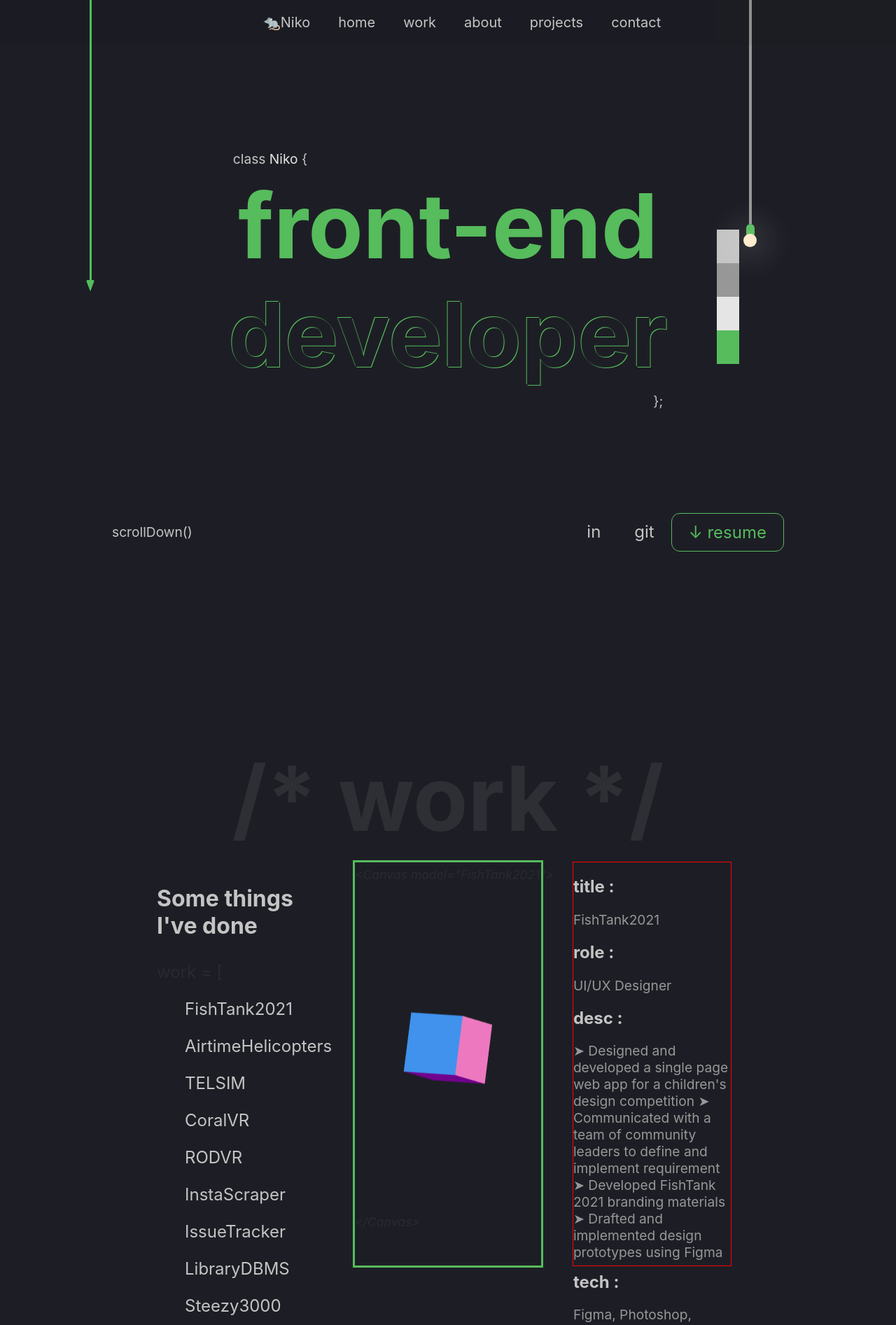
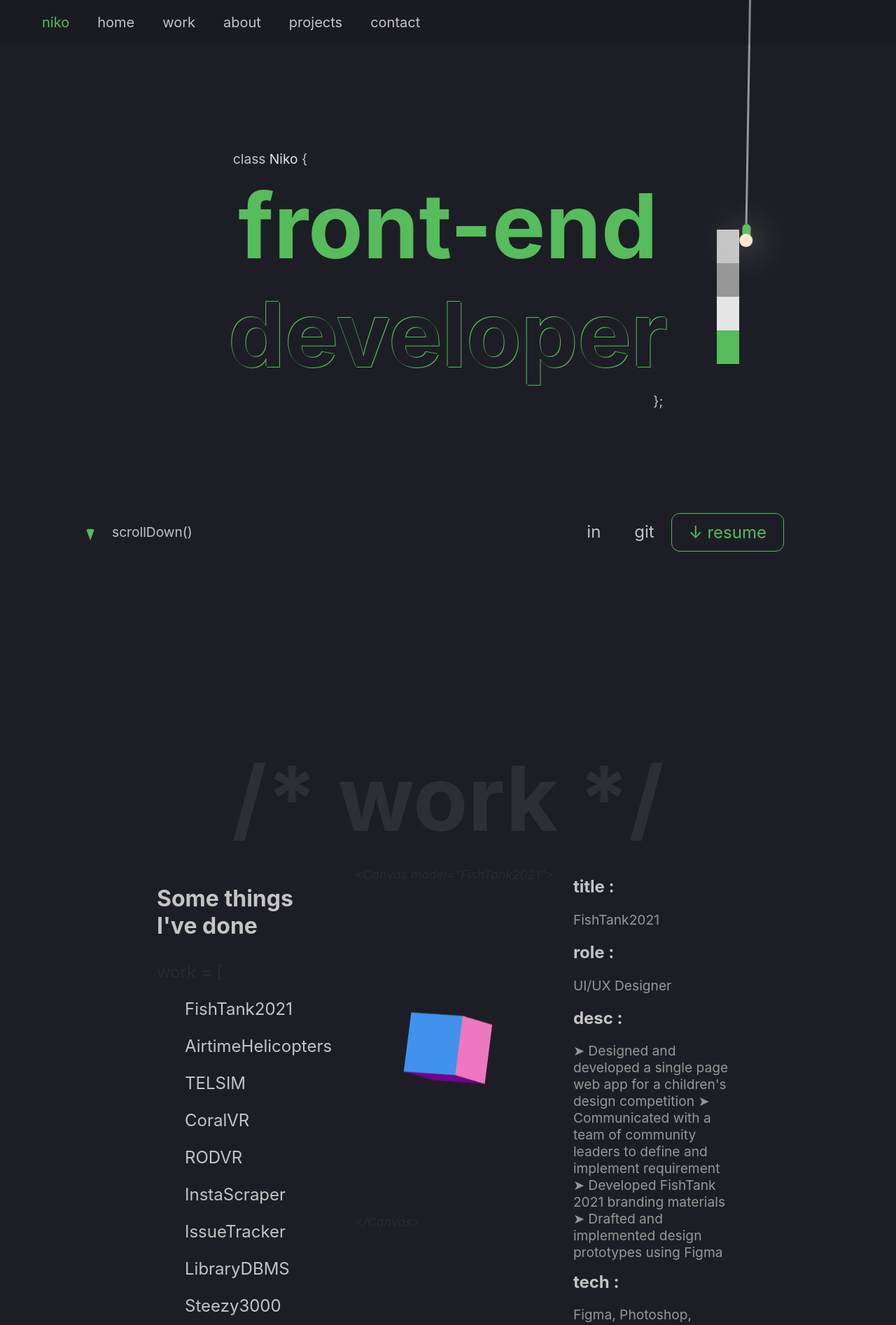
Before and after one commit to nikorosen/portfolio-site, a React (Create React App) app: page / in a window 1280 px wide. Shown: the top 1893 px of the page at 70% size. Built offline with nearby package versions, Linux system fonts and the light colour scheme.

Commit message:
add some animations

```diff
--- a/package.json
+++ b/package.json
@@ -9,10 +9,13 @@
     "@testing-library/jest-dom": "^5.16.4",
     "@testing-library/react": "^13.2.0",
     "@testing-library/user-event": "^13.5.0",
+    "aos": "^2.3.4",
     "react": "^18.1.0",
     "react-dom": "^18.1.0",
     "react-scripts": "5.0.1",
     "react-spring": "^9.4.5",
+    "smooth-scrollbar": "^8.7.4",
+    "smooth-scrollbar-react": "^2.3.0",
     "three": "^0.140.0",
     "web-vitals": "^2.1.4"
   },
--- a/src/App.css
+++ b/src/App.css
@@ -1,3 +1,7 @@
+html {
+  scroll-behavior: smooth;
+}
+
 .App{
   --primary-color: #1d1e25;
   --secondary-text-color: #C4C4C4;
@@ -66,8 +70,9 @@ li:hover {
   min-width: 25em;
   font-size: 1.25em;
   width: 100vw;
-  background: rgba(0,0,0,0.05);
-  justify-content: center;
+  background: rgba(0,0,0,0.1);
+  justify-content: start;
+  z-index: 100;
 }
 
 #nav ul {
@@ -134,18 +139,28 @@ li:hover {
 
 .arrow {
   position: fixed;
-  top: 0;
+  top: 94.5vh;
   left: 10%;
   background-color: var(--accent-color);
   display: flex;
-  height: 50%;
   width: 0.2em;
   align-self: start;
+  transition: all 1s;
+  animation: float 1s alternate infinite;
+}
 
+@keyframes float {
+  0% {
+    padding-top: 0;
+  }
+  100% {
+    padding-top: .1em;
+  }
 }
 
 .arrow::before {
   content: '';
+  color: rgba(255,255,255,0.1);
   display: block;
   position: relative;
   top: 100%;
@@ -181,6 +196,17 @@ li:hover {
   justify-self: center;
   height: 20em;
   width: 0.2em;
+  animation: rotate 2s alternate infinite ease-in-out;
+  transform-origin: top;
+}
+
+@keyframes rotate {
+  0% {
+    transform: rotate(-1deg);
+  }
+  100% {
+    transform: rotate(1deg);
+  }
 }
 
 #light-bulb::before {
@@ -193,6 +219,8 @@ li:hover {
   height: 1.25em;
   background: var(--accent-color);
   border-radius: 1em;
+
+  animation: rotate 1s alternate infinite ease-in-out;
 }
 
 #light-bulb::after {
@@ -276,16 +304,27 @@ li:hover {
   font-size: 1.5em;
   width: 100%;
   margin-bottom: 0.5em;
+  cursor: pointer;
+  transition: padding 0.5s ease-in-out;
 
+}
+
+#work-selector li:hover {
+  padding: 1%;
+  border-radius: 0.5em;
 }
 
 .active {
   color: var(--accent-color);
-  padding-top: 0.5em;
+  padding: 0.5em;
   border: 1px var(--accent-color) solid;
   border-radius: 0.5em;
+  box-shadow: 0px 0px 1px var(--accent-color);
+  animation: activein 1s alternate;
 }
-
+.active:hover {
+  padding: 0.6em !important;
+}
 .active::before {
   content: '';
   display: inline-block;
@@ -299,6 +338,18 @@ li:hover {
   border-top: 1em solid var(--accent-color);
   border-radius: 0.2em;
   transform: rotate(-90deg);
+
+  animation: point 0.2s alternate infinite;
+}
+
+@keyframes point {
+  0% {
+    left: -2em;
+  }
+
+  100% {
+    left: -2.1em;
+  }
 }
 
 /*
@@ -318,7 +369,6 @@ li:hover {
 
 #work-display {
   grid-area: display;
-  border: 0.2em var(--accent-color) solid;
   justify-self: center;
   align-self: center;
   width: 80%;
@@ -338,7 +388,7 @@ li:hover {
 }
 
 #work-info {
-  border: 1px red solid;
+
 
   grid-area: info;
 
@@ -346,6 +396,21 @@ li:hover {
   text-align: start;
   width: 90%;
   height: 80%;
+
+
+}
+
+#work-info p {
+animation: fade-in 0.5s ease-in;
+}
+
+@keyframes fade-in {
+  0% {
+    opacity: 0;
+  }
+  100% {
+    opacity: 1;
+  }
 }
 
 #about-wrapper {
@@ -450,6 +515,7 @@ li:hover {
   height: 25em;
   transform: rotate(45deg);
   border-radius: 1em;
+  animation: float 1s alternate infinite;
 }
 
 #bio-pic img {
@@ -597,6 +663,7 @@ li:hover {
   justify-self: center;
   font-size: 1.5em;
   border-radius: 0.5em;
+  animation: float 1s alternate infinite;
 }
 
 .link-button:hover {
--- a/src/App.js
+++ b/src/App.js
@@ -1,11 +1,15 @@
 import logo from './logo.svg';
 import './App.css';
 import React, { useEffect, useState, Suspense } from 'react';
+import ReactDOM from 'react-dom';
 import { OrbitControls, useGLTF, Edges } from "@react-three/drei";
 import { Canvas, useFrame, useLoader } from "@react-three/fiber";
 import { GLTFLoader } from 'three/examples/jsm/loaders/GLTFLoader';
 //import three from 'three';
 import * as THREE from 'three';
+import Aos from 'aos';
+import 'aos/dist/aos.css';
+import {Scrollbar} from 'smooth-scrollbar-react'
 
 import Nav from './comps/Nav.js';
 import Socials from './comps/Socials.js';
@@ -42,7 +46,6 @@ const LightBulb = () => {
 
 const Home = () => {
   return <div id="home">
-    <div class="arrow"></div>
     <LightBulb/>
     <Title/>
     <div className="sidebar">
@@ -170,7 +173,13 @@ const Work = (props) => {
       url: logo2 }
   }
 
-  return <div id="work-wrapper">
+  useEffect(() => {
+    Aos.init({ duration: 2000});
+
+
+  }, []);
+
+  return <div data-aos="fade-up" id="work-wrapper">
       <h2>/* work */</h2>
       <WorkSelecter
         work={work}
@@ -179,7 +188,6 @@ const Work = (props) => {
         />
       <WorkDisplay work={work} selectedWork={props.selectedWork}/>
       <WorkInfo work={work} selectedWork={props.selectedWork}/>
-      <div class="arrow-down" style={{gridArea:"arrow"}}></div>
     </div>
 }
 
@@ -203,7 +211,7 @@ const WorkSelecter = (props) => {
 
     props.setSelectedWork(e.target.id);
 
-    console.log(itemsRef.current[index])
+    //console.log(itemsRef.current[index])
     itemsRef.current[index].classList.toggle('active');
   }
 
@@ -294,6 +302,7 @@ const WorkDisplay = (props) => {
 }
 
 const WorkInfo = (props) => {
+
   return <div id="work-info">
   <h4>title :</h4>
     <p>{props.selectedWork}</p>
@@ -326,7 +335,14 @@ const Bio = () => {
 }
 
 const About = ({selectedSkill, setSelectedSkill, display}) => {
-  return <div id="about-wrapper">
+
+  useEffect(() => {
+    Aos.init({ duration: 2000});
+
+
+  }, []);
+
+ return <div data-aos="fade-left" id="about-wrapper">
     <a id="about"></a>
     <h2>/* about */</h2>
     <Bio/>
@@ -363,7 +379,14 @@ display={display}/>*/}
 }
 
 const Contact = () => {
-  return <div id="contact">
+  useEffect(() => {
+    Aos.init({ duration: 2000});
+
+
+  }, []);
+
+
+  return <div data-aos="fade-right" id="contact">
     <a id="contact"></a>
     <h2>/* Contact */</h2>
     <div id="cta">
@@ -385,13 +408,61 @@ function App() {
 
   const [selectedWork, setSelectedWork] = useState("FishTank2021");
   const [selectedSkill, setSelectedSkill] = useState("Javascript");
-  const [previousSelectedWork, setPreviousSelectedWork] = useState();
   const [selectedProject, setSelectedProject] = useState("InstaScraper");
   const [selectedAboutDisplay, setSelectedDisplay]  = useState("skills");
+  const [arrowHeight, setArrowHeight] = useState(0);
+  const [arrowPosition, setArrowPosition] = useState(94.5);
+  const [arrowRotation, setArrowRotation] = useState(0);
+
+  let sectionRef = React.createRef();
+
+  useEffect(()=>{
+    window.addEventListener("scroll", handleScroll);
+    return () => window.removeEventListener("scroll", handleScroll);
+  },[arrowHeight])
+
+  const handleScroll = () => {
+
+    let newArrowHeight = getScrollPercent()*0.6;
+
+      setArrowPosition(94.5 - getScrollPercent()*.79);
+      //document.getElementById('contact').scrollIntoView({behavior: 'smooth'});
+
+      const map = (value, x1, y1, x2, y2) => (value - x1) * (y2 - x2) / (y1 - x1) + x2;
+      console.log(map(getScrollPercent(), 80, 0, 100, 90))
+
+      if (getScrollPercent() >= 80)
+        setArrowRotation(map(getScrollPercent(), 80, 100, 0, -90))
+      else if (arrowRotation != 0)
+        setArrowRotation(0);
+
+      console.log("old height:" + arrowHeight);
+      console.log("new height:" + newArrowHeight);
+      console.log("arrow position: "+ arrowPosition);
+      console.log("scroll percent:" +getScrollPercent());
+
+
+    setArrowHeight(newArrowHeight);
+  }
+
+  function scale (number, inMin, inMax, outMin, outMax) {
+    return (number - inMin) * (outMax - outMin) / (inMax - inMin) + outMin;
+}
+
+  const getScrollPercent = () => {
+    let h = document.documentElement,
+        b = document.body,
+        st = 'scrollTop',
+        sh = 'scrollHeight';
+    return (h[st]||b[st]) / ((h[sh]||b[sh]) - h.clientHeight) * 100;
+}
+
+
 
   return (
     <div className="App">
-      <div className="arrow"></div>
+      <div style={{transform: ("rotate("+arrowRotation+"deg)"), top: (arrowPosition+'vh'), height: (arrowHeight+'vh')}} className="arrow"></div>
+
       <Nav/>
       <Home/>
       <Work
@@ -405,7 +476,7 @@ function App() {
       {/*<Projects
         selectedProject={selectedProject}
   setSelectedProject={setSelectedProject}/>*/}
-      <Contact/>
+      <Contact ref={sectionRef}/>
     </div>
   );
 }
--- a/src/comps/Nav.js
+++ b/src/comps/Nav.js
@@ -1,7 +1,7 @@
 const Nav = () => {
     return <div id="nav">
       <ul>
-        <li><a href="#home">🐀Niko</a></li>
+        <li style={{color:"var(--accent-color)"}}><a href="#home">niko</a></li>
         <li><a href="#home">home</a></li>
         <li><a href="#work-wrapper">work</a></li>
         <li><a href="#about-wrapper">about</a></li>
```
Also changed, not shown: 1 other file (tests, documents, lock files or other folders).
